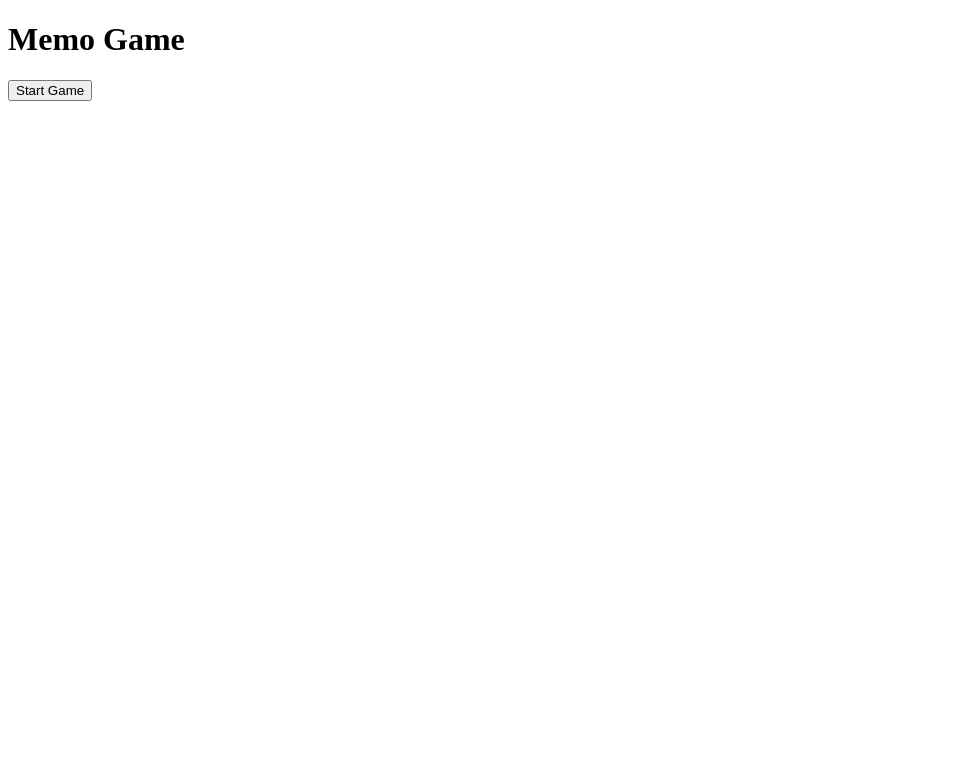
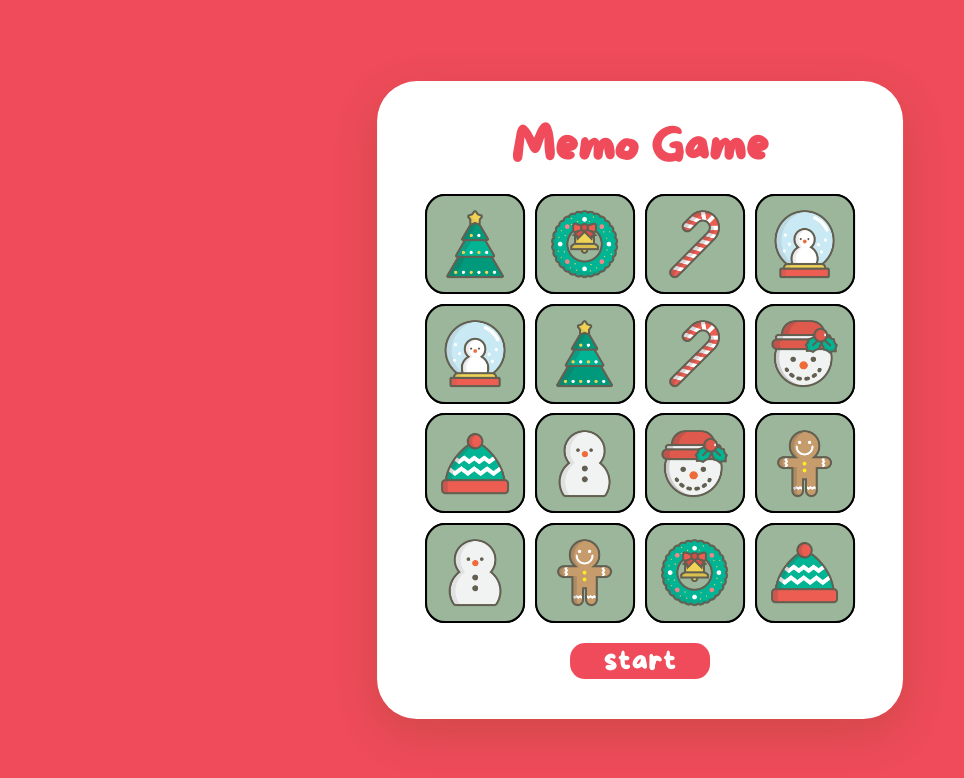
Before and after one commit to almendrasmaria/memo-test, a plain HTML site: page index.html in a window 1280 px wide. Shown: the whole page, without its empty margins (0-964 px from the left). Drawn offline with Linux system fonts and the light colour scheme.

Commit message:
agrege funcion mezclar y mostrar tarjetas + estilos

```diff
--- a/index.html
+++ b/index.html
@@ -13,8 +13,9 @@
             <div id="try"></div>
             <div id="time"></div>
         </div>
-        <div class="game-board">
-            <button id="button-control">Start Game</button>
+        <div class="game-board"></div>
+        <div class="button-control">
+            <button>start</button>
         </div>
     </div>
 
--- a/script.js
+++ b/script.js
@@ -0,0 +1,63 @@
+const tryCount = document.getElementById("try");
+const timeValue = document.getElementById("time");
+const buttonControl = document.getElementById("button-control");
+const gameContainer = document.querySelector(".game-board");
+const controls = document.querySelector(".game-stats");
+let cards;
+
+// Array de las imagenes
+const items = [
+    {name: "candy-cane", image: "candy-cane.png"},
+    {name: "christmas-tree", image: "christmas-tree.png"},
+    {name: "gingerbread-man", image: "gingerbread-man.png"},
+    {name: "snow-globe", image: "snow-globe.png"},
+    {name: "snowman-head", image: "snowman-head.png"},
+    {name: "snowman", image: "snowman.png"},
+    {name: "winter-hat", image: "winter-hat.png"},
+    {name: "wreath", image: "wreath.png"},
+];
+
+// Funcion mezclar tarjetas aleatoriamente
+const generateRandom = (size = 4) => {
+    let tempArray = [...items];
+    let cardValues = [];
+
+    size = (size * size) / 2;
+
+    for (let i = 0; i < size; i++) {
+      const randomIndex = Math.floor(Math.random() * tempArray.length);
+      cardValues.push(tempArray[randomIndex]);
+
+      tempArray.splice(randomIndex, 1);
+    }
+    return cardValues;
+};
+
+// Función para mostrar el tablero de juego
+const matrixGenerator = (cardValues, size = 4) => {
+gameContainer.innerHTML = "";
+
+cardValues = [...cardValues, ...cardValues];
+cardValues.sort(() => Math.random() - 0.5);
+
+for (let i = 0; i < size; i++) {
+    for (let j = 0; j < size; j++) {
+        const index = i * size + j;
+        gameContainer.innerHTML += `
+            <div class="card-container" data-card-value="${cardValues[index].name}"
+                style="grid-column: ${j + 1}; grid-row: ${i + 1};">
+                <div class="card-before"></div>
+                <div class="card-after">
+                    <img src="images/${cardValues[index].image}" class="image"/>
+                </div>
+            </div>
+            `;
+    }
+}
+
+    gameContainer.style.gridTemplateColumns = `repeat(${size}, auto)`;
+    cards = document.querySelectorAll(".card-container");
+};
+
+const initialCardValues = generateRandom();
+matrixGenerator(initialCardValues);
--- a/styles.css
+++ b/styles.css
@@ -0,0 +1,94 @@
+@font-face {
+    font-family: MoreSugar;
+    src: url('./fonts/MoreSugar-Regular.otf');
+}
+
+* {
+    padding: 0;
+    margin: 0;
+    box-sizing: border-box;
+}
+
+body {
+    background-color: #EF4B5A;
+}
+
+.game-wrapper {
+    box-sizing: content-box;
+    width: 26.87em;
+    padding: 2.5em 3em;
+    background-color: white;
+    position: absolute;
+    transform: translate(-50%, -50%);
+    left: 50%;
+    top: 50%;
+    border-radius: 40px;
+    box-shadow: 0 0.9em 2.8em rgba(86, 66, 0, 0.2);
+}
+
+h1 {
+    color: #EF4B5A;
+    text-align: center;
+    font-family: MoreSugar;
+    font-size: 45px;
+    padding: 0px 0px 20px 0px;
+}
+.game-board {
+    position: relative;
+    width: 100%;
+    display: grid;
+    gap: 0.6em;
+}
+
+.card-container {
+    position: relative;
+    width: 6.25em;
+    height: 6.25em;
+    cursor: pointer;
+}
+.card-before,
+.card-after {
+    position: absolute;
+    border-radius: 20px;
+    width: 100%;
+    height: 100%;
+    display: flex;
+    align-items: center;
+    justify-content: center;
+    border: 2px solid #000000;
+    transition: transform 0.7s ease-out;
+    backface-visibility: hidden;
+}
+
+.card-container .card-after .image {
+    max-width: 70%;
+    max-height: 70%;
+}
+
+.card-before {
+    background-color: #9BB69B;
+}
+.card-after {
+    background-color: #9BB69B;
+}
+
+.button-control,
+button {
+    display: flex;
+    align-items: center;
+    justify-content: center;
+}
+
+.button-control {
+    padding: 20px 0px 0px 0;
+}
+
+button {
+    background-color: #EF4B5A;
+    font-family: MoreSugar;
+    font-size: 30px;
+    color: white;
+    border: none;
+    border-radius: 15px;
+    width: 140px
+}
```
Also changed, not shown: fonts/MoreSugar-Regular.otf (added).
